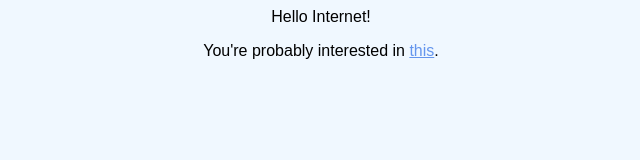
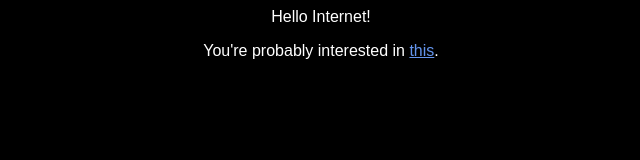
Before and after one commit to btdmaster/btdmaster.github.io, a plain HTML site: page index.html in a window 1280 px wide. Shown: the whole page, without its empty margins (319-959 px from the left). Drawn offline with Linux system fonts and the light colour scheme.

Commit message:
Initial commit

```diff
--- a/styles.css
+++ b/styles.css
@@ -1,7 +1,8 @@
 body {
-  background-color: aliceblue;
+  background-color: black;
   text-align: center;
   font-family: arial, sans-serif;
+  color: white;
 }
 a, a:visited {
   color: cornflowerblue;
```
